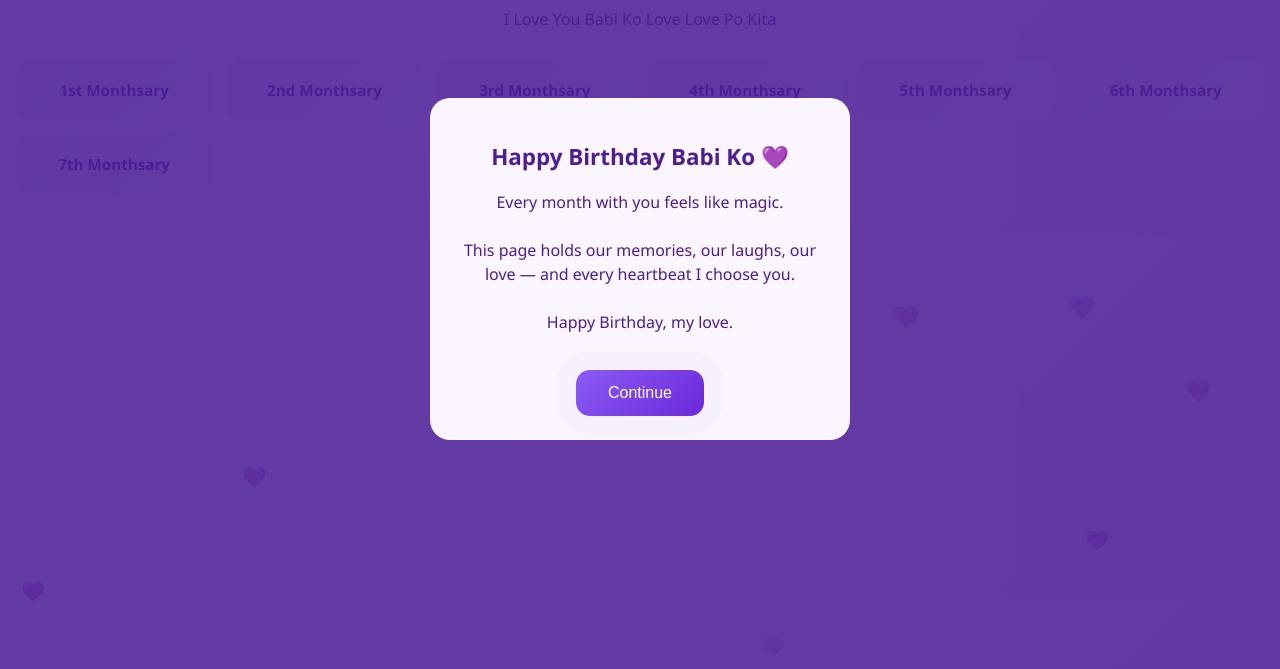
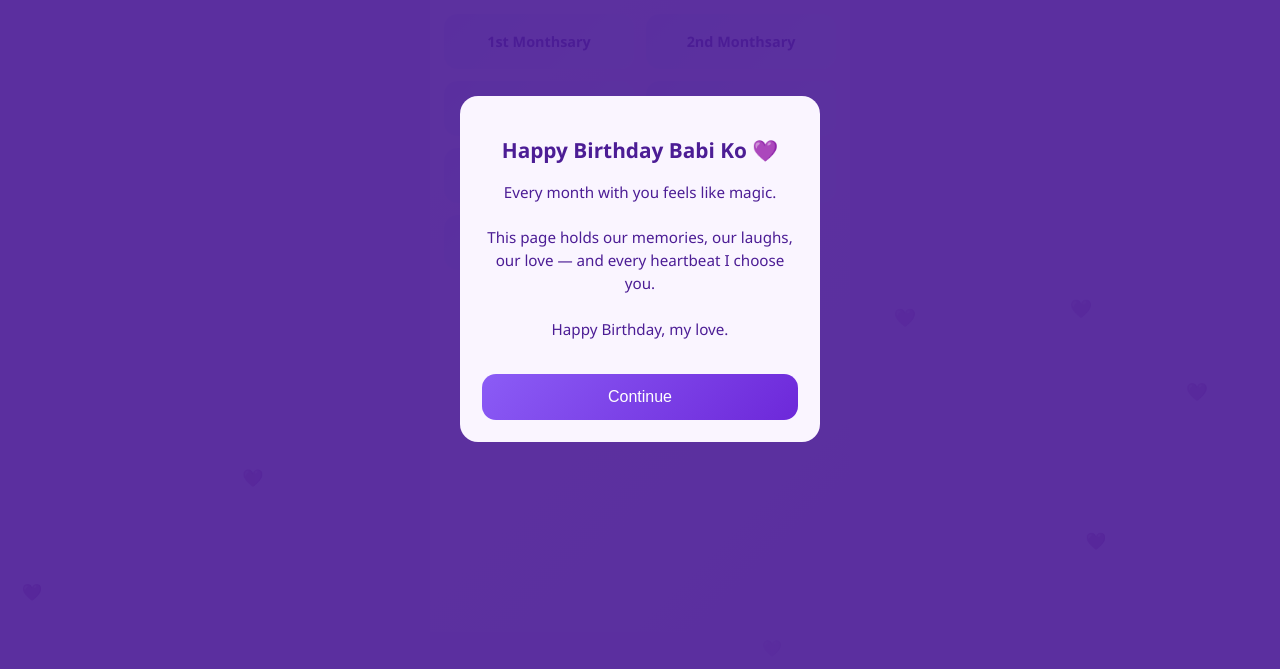
Before and after one commit to Khen-17/For-my-Babi, a plain HTML site: page index.html in a window 1280 px wide. Shown: the part 131-800 px from the top of the page. Drawn offline with Linux system fonts and the light colour scheme.

Commit message:
Refactor index.html for mobile optimization
Updated the HTML structure and styles for mobile support and improved layout.

```diff
--- a/index.html
+++ b/index.html
@@ -3,8 +3,8 @@
 <head>
 <meta charset="UTF-8">
 
-<!-- MOBILE SUPPORT -->
-<meta name="viewport" content="width=device-width, initial-scale=1.0">
+<!-- FORCE MOBILE VIEW -->
+<meta name="viewport" content="width=device-width, initial-scale=1.0, maximum-scale=1.0, user-scalable=no">
 
 <title>Happy Birthday Babi 💜</title>
 
@@ -14,17 +14,30 @@
 body {
     margin: 0;
     font-family: 'Segoe UI', sans-serif;
-    background: linear-gradient(135deg, #f3e8ff, #e9d5ff);
+    background: #e9d5ff;
     color: #4c1d95;
     text-align: center;
     overflow-x: hidden;
+
+    /* CENTER MOBILE LAYOUT ON DESKTOP */
+    display: flex;
+    justify-content: center;
+}
+
+/* MOBILE FRAME */
+#app {
+    width: 100%;
+    max-width: 420px; /* phone width */
+    min-height: 100vh;
+    background: linear-gradient(135deg, #f3e8ff, #e9d5ff);
+    position: relative;
 }
 
 /* FLOATING HEARTS */
 .heart {
     position: fixed;
     bottom: -20px;
-    font-size: 18px;
+    font-size: 16px;
     animation: floatUp 8s linear infinite;
     opacity: 0.6;
 }
@@ -32,96 +45,83 @@ body {
 @keyframes floatUp {
     0% { transform: translateY(0) scale(1); opacity: 0; }
     10% { opacity: 0.6; }
-    100% { transform: translateY(-110vh) scale(1.4); opacity: 0; }
+    100% { transform: translateY(-110vh) scale(1.3); opacity: 0; }
 }
 
 /* LETTER */
 #letterOverlay {
     position: fixed;
     inset: 0;
-    background: rgba(76,29,149,0.85);
+    background: rgba(76,29,149,0.9);
     display: flex;
     justify-content: center;
     align-items: center;
     z-index: 1000;
-    padding: 20px;
+    padding: 16px;
 }
 
 .letterBox {
     background: #faf5ff;
-    padding: 24px;
+    padding: 22px;
     width: 100%;
-    max-width: 420px;
-    border-radius: 20px;
+    max-width: 360px;
+    border-radius: 18px;
     animation: popIn 1.2s ease;
 }
 
 @keyframes popIn {
-    from { opacity: 0; transform: scale(0.7); }
+    from { opacity: 0; transform: scale(0.8); }
     to { opacity: 1; transform: scale(1); }
 }
 
 .letterBox h2 {
-    font-size: 1.4rem;
+    font-size: 1.3rem;
 }
 
 .letterBox p {
-    font-size: 1rem;
+    font-size: 0.95rem;
     line-height: 1.5;
 }
 
 .letterBox button {
-    margin-top: 20px;
-    padding: 14px 32px;
+    margin-top: 18px;
+    padding: 14px;
+    width: 100%;
     border: none;
     background: linear-gradient(135deg,#8b5cf6,#6d28d9);
     color: white;
     border-radius: 14px;
     font-size: 1rem;
     cursor: pointer;
-    animation: pulse 2s infinite;
 }
 
-@keyframes pulse {
-    0% { box-shadow: 0 0 0 0 rgba(139,92,246,.5); }
-    70% { box-shadow: 0 0 0 20px rgba(139,92,246,0); }
-    100% { box-shadow: 0 0 0 0 rgba(139,92,246,0); }
-}
-
-/* MAIN CONTENT */
+/* MAIN */
 #mainContent {
-    padding: 40px 16px;
+    padding: 32px 14px;
 }
 
 #mainContent h1 {
-    font-size: 1.8rem;
+    font-size: 1.6rem;
 }
 
 #mainContent p {
-    font-size: 1rem;
+    font-size: 0.95rem;
 }
 
-/* MONTHS GRID */
+/* MONTHS */
 .months {
     display: grid;
     grid-template-columns: repeat(2, 1fr);
-    gap: 14px;
-    margin-top: 30px;
+    gap: 12px;
+    margin-top: 24px;
 }
 
 .month {
     background: linear-gradient(135deg,#ddd6fe,#ede9fe);
-    padding: 20px 10px;
-    border-radius: 16px;
+    padding: 18px 8px;
+    border-radius: 14px;
     font-weight: bold;
-    font-size: 0.95rem;
-    cursor: pointer;
-    transition: transform .3s ease, box-shadow .3s ease;
-}
-
-.month:hover {
-    transform: scale(1.05);
-    box-shadow: 0 12px 20px rgba(76,29,149,.25);
+    font-size: 0.9rem;
 }
 
 /* MODAL */
@@ -129,71 +129,49 @@ body {
     display: none;
     position: fixed;
     inset: 0;
-    background: rgba(0,0,0,.85);
+    background: rgba(0,0,0,.9);
     z-index: 2000;
+    padding: 10px;
     justify-content: center;
     align-items: center;
-    padding: 10px;
 }
 
 .modalContent {
     background: #faf5ff;
     width: 100%;
-    max-width: 500px;
+    max-width: 380px;
     height: 85vh;
-    padding: 18px;
-    border-radius: 20px;
-    animation: slideUp .6s ease;
+    padding: 16px;
+    border-radius: 18px;
     display: flex;
     flex-direction: column;
     position: relative;
-}
-
-@keyframes slideUp {
-    from { transform: translateY(80px); opacity: 0; }
-    to { transform: translateY(0); opacity: 1; }
 }
 
 .closeBtn {
     position: absolute;
     top: 10px;
     right: 14px;
-    font-size: 28px;
-    cursor: pointer;
+    font-size: 26px;
 }
 
 /* GALLERY */
 .gallery {
-    margin-top: 15px;
+    margin-top: 12px;
     overflow-y: auto;
 }
 
 .gallery img {
     width: 100%;
-    border-radius: 14px;
-    margin-bottom: 12px;
-    animation: fadeImg .6s ease;
-}
-
-@keyframes fadeImg {
-    from { opacity: 0; transform: scale(.95); }
-    to { opacity: 1; transform: scale(1); }
-}
-
-/* DESKTOP IMPROVEMENTS */
-@media (min-width: 768px) {
-    .months {
-        grid-template-columns: repeat(auto-fit,minmax(180px,1fr));
-    }
-
-    #mainContent h1 {
-        font-size: 2.3rem;
-    }
+    border-radius: 12px;
+    margin-bottom: 10px;
 }
 </style>
 </head>
 
 <body>
+
+<div id="app">
 
 <!-- FLOATING HEARTS -->
 <script>
@@ -208,7 +186,7 @@ setInterval(() => {
 }, 600);
 </script>
 
-<!-- LETTER OVERLAY -->
+<!-- LETTER -->
 <div id="letterOverlay">
     <div class="letterBox">
         <h2>Happy Birthday Babi Ko 💜</h2>
@@ -224,7 +202,7 @@ setInterval(() => {
     </div>
 </div>
 
-<!-- MAIN CONTENT -->
+<!-- MAIN -->
 <div id="mainContent">
     <h1>Our Monthsary Journey 💜</h1>
     <p>I Love You Babi Ko Love Love Po Kita</p>
@@ -249,7 +227,9 @@ setInterval(() => {
     </div>
 </div>
 
-<!-- JAVASCRIPT -->
+</div>
+
+<!-- SCRIPT -->
 <script>
 const monthImages = {
     1: [
```
